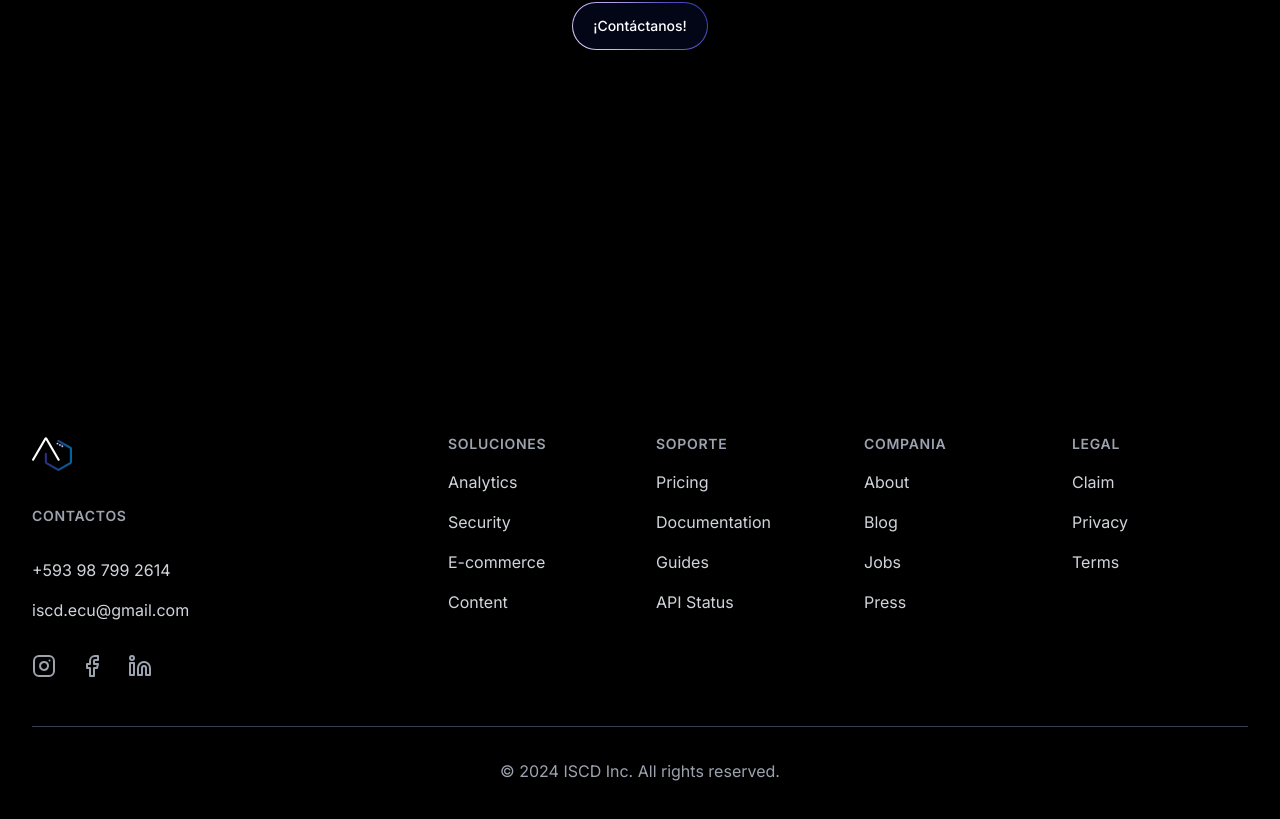
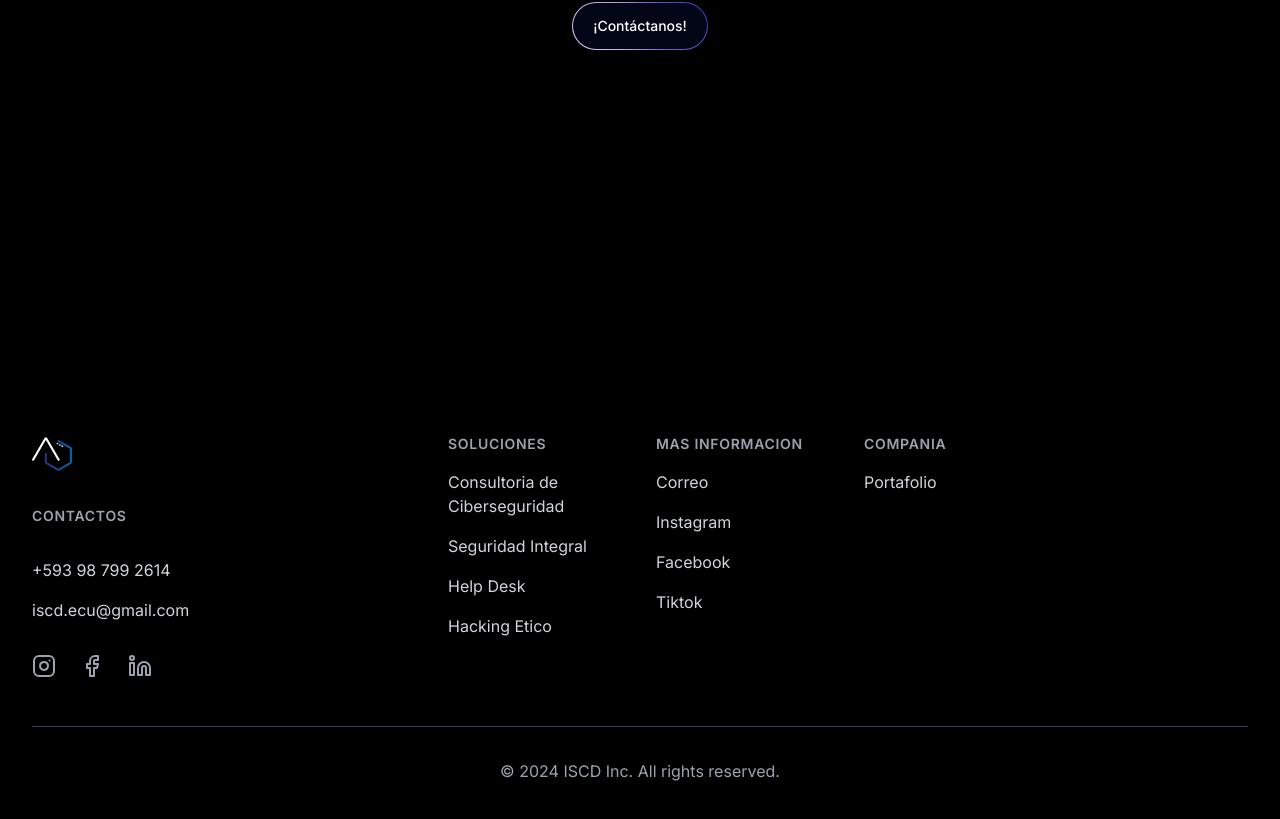
Before and after one commit to ISCDDev/Landing_ISCD, a Next.js app: page / in a window 1280 px wide. Shown: the part 6395-7214 px from the top of the page. Built offline with nearby package versions, Linux system fonts and the light colour scheme.

Commit message:
change of footer

```diff
--- a/src/components/component/footer.jsx
+++ b/src/components/component/footer.jsx
@@ -65,72 +65,72 @@ export function Footer() {
                   <li>
                     <a
                       className="text-base text-gray-300 hover:text-white"
-                      href="#"
+                      href="https://wa.link/8myb6x"
                     >
-                      Analytics
+                      Consultoria de Ciberseguridad
                     </a>
                   </li>
                   <li>
                     <a
                       className="text-base text-gray-300 hover:text-white"
-                      href="#"
+                      href="https://wa.link/t8lu74"
                     >
-                      Security
+                      Seguridad Integral
                     </a>
                   </li>
                   <li>
                     <a
                       className="text-base text-gray-300 hover:text-white"
-                      href="#"
+                      href="https://wa.link/z8n6ym"
                     >
-                      E-commerce
+                      Help Desk
                     </a>
                   </li>
                   <li>
                     <a
                       className="text-base text-gray-300 hover:text-white"
-                      href="#"
+                      href="https://wa.link/n8qt4i"
                     >
-                      Content
+                      Hacking Etico
                     </a>
                   </li>
                 </ul>
               </div>
               <div className="mt-12 md:mt-0">
                 <h3 className="text-sm font-semibold text-gray-400 tracking-wider uppercase">
-                  Soporte
+                  Mas Informacion
                 </h3>
                 <ul className="mt-4 space-y-4">
                   <li>
                     <a
                       className="text-base text-gray-300 hover:text-white"
-                      href="#"
+                      href="mailto:iscd.ecu@gmail.com"
                     >
-                      Pricing
+                      Correo
                     </a>
                   </li>
                   <li>
                     <a
                       className="text-base text-gray-300 hover:text-white"
-                      href="#"
+                      href="https://www.instagram.com/iscd.ecu?igsh=OGQ5ZDc2ODk2ZA%3D%3D&utm_source=qr"
                     >
-                      Documentation
+                      Instagram
                     </a>
                   </li>
                   <li>
                     <a
                       className="text-base text-gray-300 hover:text-white"
-                      href="#"
+                      href="https://www.facebook.com/iscd.ecu?mibextid=JRoKGi"
                     >
-                      Guides
+                      Facebook
                     </a>
                   </li>
                   <li>
                     <a
                       className="text-base text-gray-300 hover:text-white"
-                      href="#"
+                      href="https://www.tiktok.com/@iscd.ecu?_t=8kz3A35bFjR&_r=1"
                     >
-                      API Status
+                      Tiktok
                     </a>
                   </li>
                 </ul>
@@ -145,12 +145,12 @@ export function Footer() {
                   <li>
                     <a
                       className="text-base text-gray-300 hover:text-white"
-                      href="#"
+                      href="https://thaplicativo.my.canva.site/iscd-portafolio"
                     >
-                      About
+                      Portafolio
                     </a>
                   </li>
-                  <li>
+                  {/* <li>
                     <a
                       className="text-base text-gray-300 hover:text-white"
                       href="#"
@@ -173,40 +173,10 @@ export function Footer() {
                     >
                       Press
                     </a>
-                  </li>
+                  </li> */}
                 </ul>
               </div>
-              <div className="mt-12 md:mt-0">
-                <h3 className="text-sm font-semibold text-gray-400 tracking-wider uppercase">
-                  Legal
-                </h3>
-                <ul className="mt-4 space-y-4">
-                  <li>
-                    <a
-                      className="text-base text-gray-300 hover:text-white"
-                      href="#"
-                    >
-                      Claim
-                    </a>
-                  </li>
-                  <li>
-                    <a
-                      className="text-base text-gray-300 hover:text-white"
-                      href="#"
-                    >
-                      Privacy
-                    </a>
-                  </li>
-                  <li>
-                    <a
-                      className="text-base text-gray-300 hover:text-white"
-                      href="#"
-                    >
-                      Terms
-                    </a>
-                  </li>
-                </ul>
-              </div>
+
             </div>
           </div>
         </motion.div>
```
